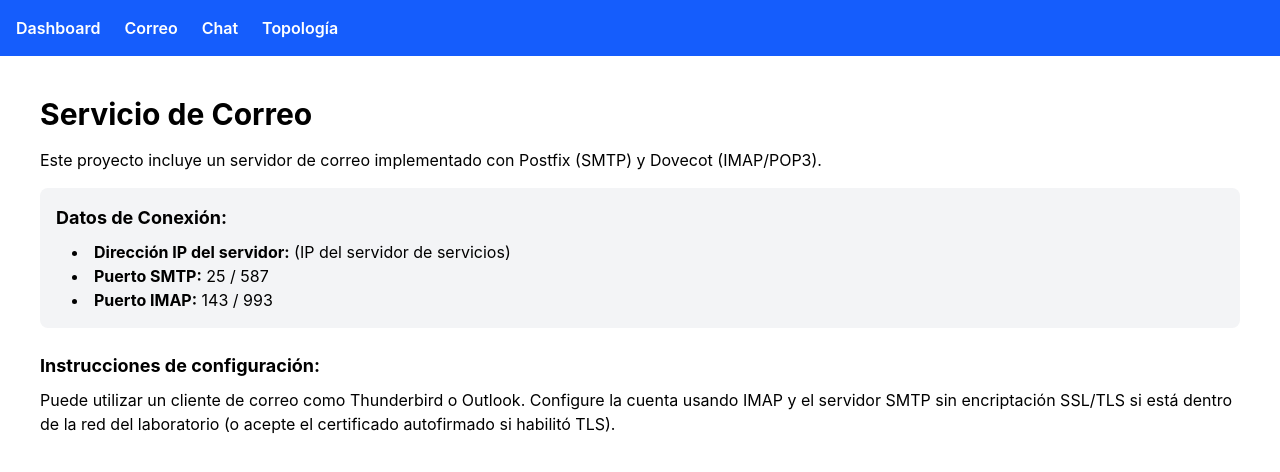
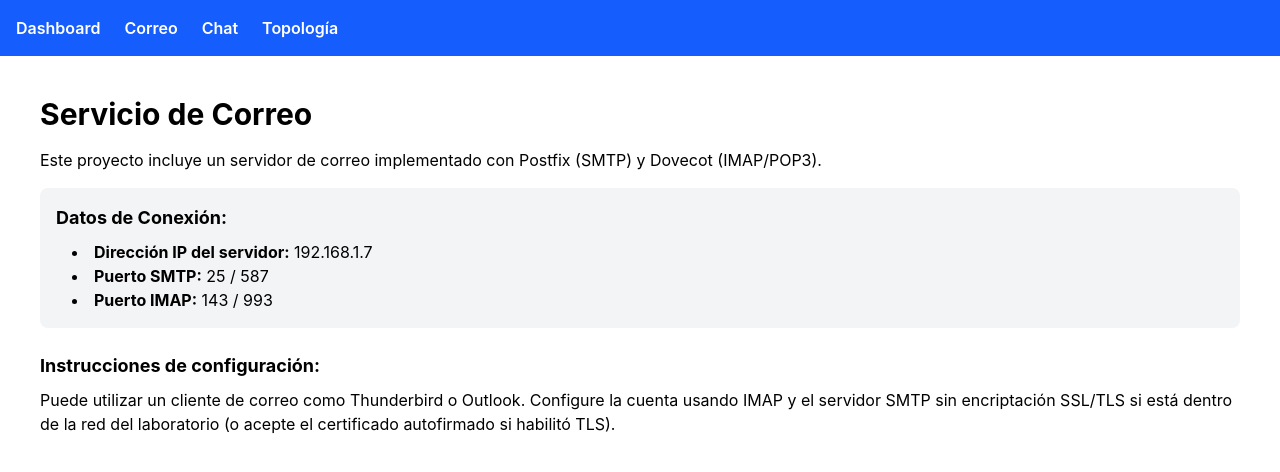
Before and after one commit to Juanes7222/ProyectoComu2, a React (Vite) app in the folder web/frontend/: page /correo in a window 1280 px wide. Shown: the top 472 px of the page. Built offline with nearby package versions, Linux system fonts and the light colour scheme.

Commit message:
Update the service status check and correct the IP address on the Mail page

```diff
--- a/web/frontend/src/pages/Correo.tsx
+++ b/web/frontend/src/pages/Correo.tsx
@@ -7,7 +7,7 @@ const Correo = () => {
       <div className="bg-gray-100 p-4 rounded-lg my-4">
         <h3 className="font-bold text-lg mb-2">Datos de Conexión:</h3>
         <ul className="list-disc list-inside ml-4">
-          <li><strong>Dirección IP del servidor:</strong> (IP del servidor de servicios)</li>
+          <li><strong>Dirección IP del servidor:</strong> 192.168.1.7</li>
           <li><strong>Puerto SMTP:</strong> 25 / 587</li>
           <li><strong>Puerto IMAP:</strong> 143 / 993</li>
         </ul>
```
Also changed, not shown: 1 other file (tests, documents, lock files or other folders).
